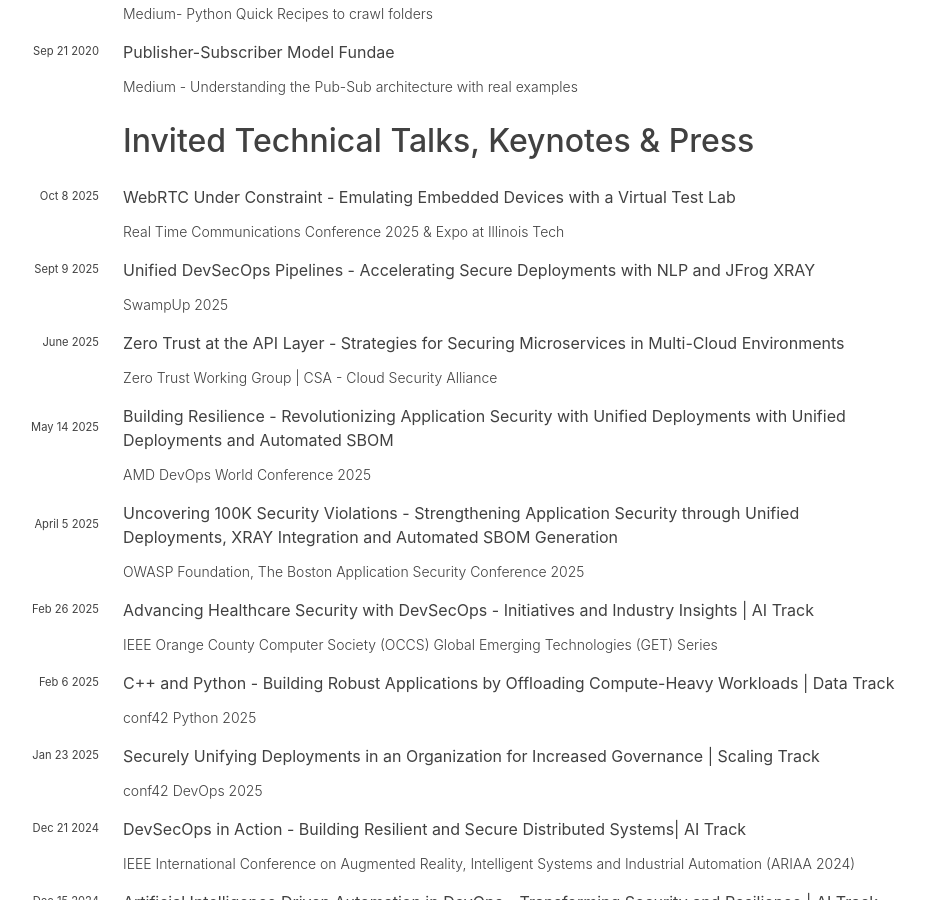
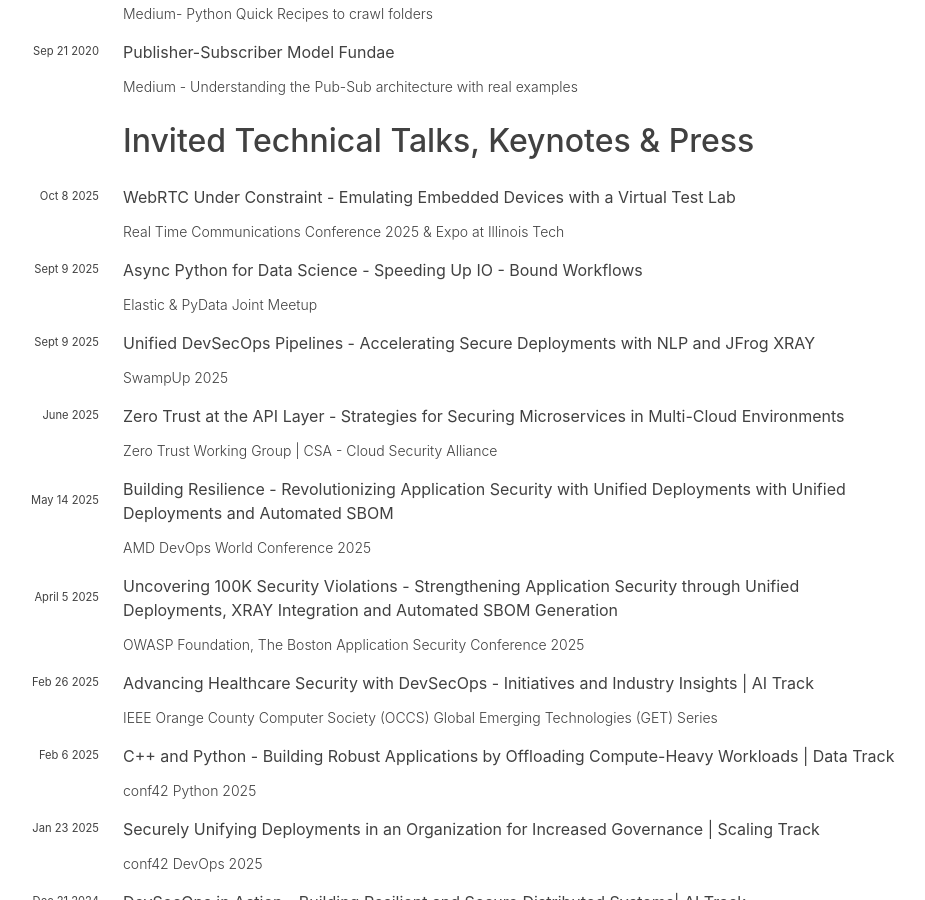
Before and after one commit to hariharanragothaman/hariharanragothaman.github.io, a Jekyll site: the page built from cv.md, in a window 1280 px wide and 900 px high, scrolled down 5579 px. Shown: the whole window, without its empty margins (209-1134 px from the left). Built offline with Jekyll 4.4.1, drawn with Linux system fonts in a browser that asks for light colours; nearby versions of some CDN libraries; some web fonts are replaced.

Commit message:
Polishes and Updates

```diff
--- a/_data/press.yaml
+++ b/_data/press.yaml
@@ -4,6 +4,13 @@
   publisher:
     - url: https://www.rtc-conference.com/2025/
       name: Real Time Communications Conference 2025 & Expo at Illinois Tech
+
+- title: Async Python for Data Science -  Speeding Up IO - Bound Workflows
+  month: Sept 9
+  year: 2025
+  publisher:
+    - url: https://www.meetup.com/elastic-new-york-city-user-group/events/310082602/
+      name: Elastic & PyData Joint Meetup
 
 - title: Unified DevSecOps Pipelines - Accelerating Secure Deployments with NLP and JFrog XRAY
   month: Sept 9
```
